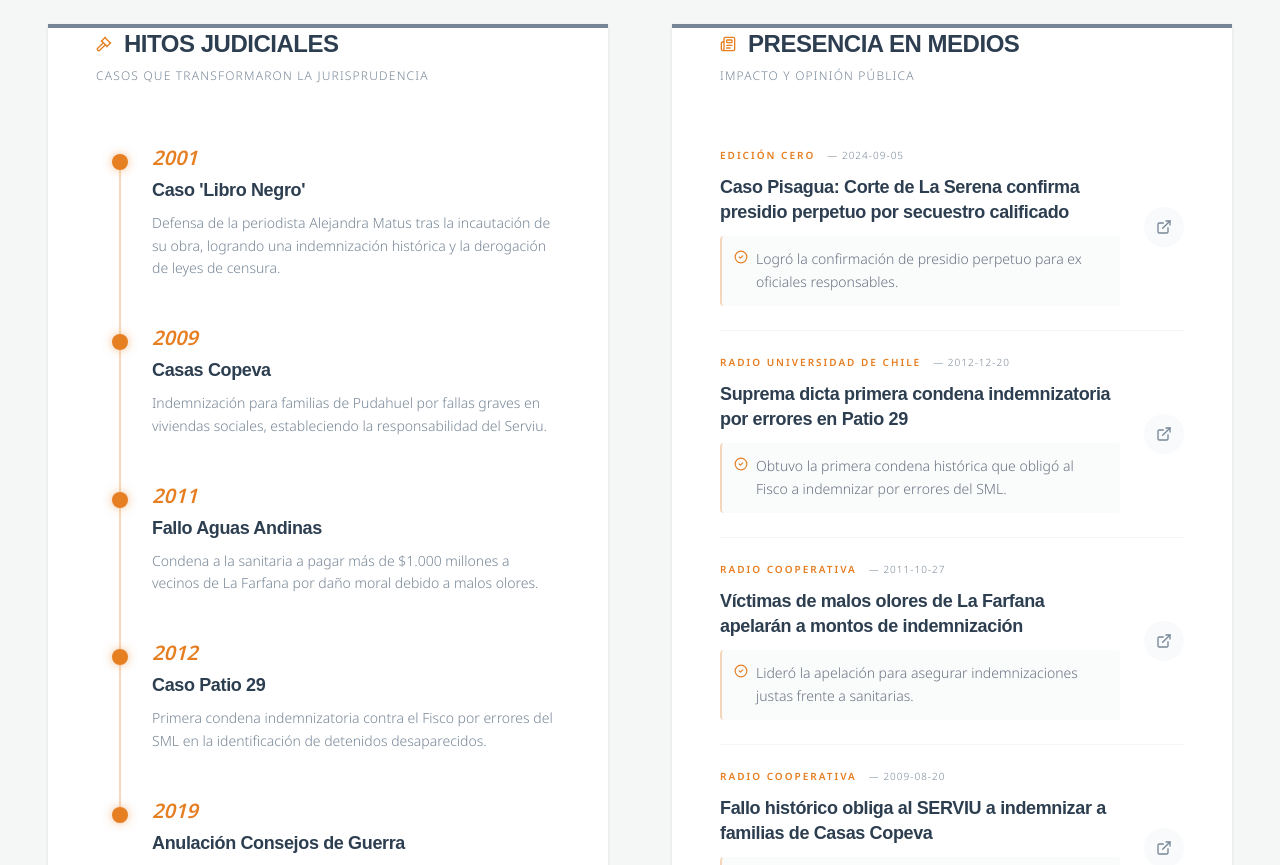
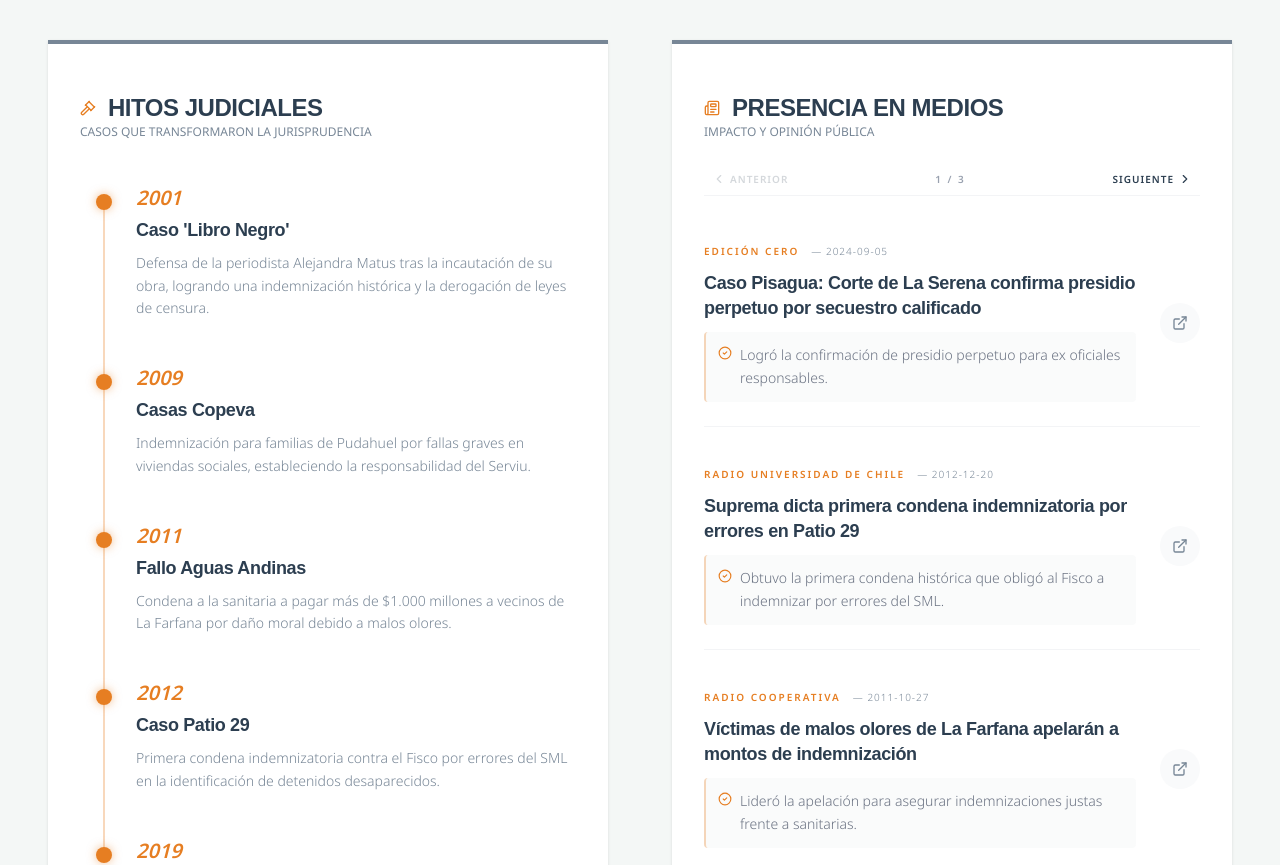
Before and after one commit to lobosgonza/web-adil-brkovic, a React (Vite) app: page /trayectoria in a window 1280 px wide. Shown: the part 1240-2105 px from the top of the page. Built offline with nearby package versions, Linux system fonts and the light colour scheme; a web font is replaced by a local one.

Commit message:
ir al top, mejora controlador prensta, mejora margenes mobile

```diff
--- a/src/components/ContentBox.jsx
+++ b/src/components/ContentBox.jsx
@@ -2,13 +2,13 @@ import React from 'react';
 
 export const ContentBox = ({ title, subtitle, icon: Icon, borderColor = 'border-[#2c3e50]', children }) => {
 	return (
-		<div className={`bg-white px-12 sm:shadow-sm sm:border-t-4 ${borderColor} h-full`}>
-			<div className='mb-10'>
-				<div className='flex items-center gap-3 mb-2'>
+		<div className={`md:my-8 bg-white py-12 px-8 sm:shadow-sm sm:border-t-4 ${borderColor} h-full`}>
+			<div className='mb-6'>
+				<div className='flex items-center gap-3 '>
 					{Icon && <Icon size={16} className='text-[#e67e22]' />}
-					<h2 className='text-2xl font-display font-semibold text-[#2c3e50] uppercase tracking-tighter'>{title}</h2>
+					<h2 className='text-2xl  uppercase '>{title}</h2>
 				</div>
-				{subtitle && <p className='text-[#778696] text-xs uppercase tracking-widest font-light'>{subtitle}</p>}
+				{subtitle && <p className='text-[#778696] text-xs uppercase '>{subtitle}</p>}
 			</div>
 
 			<div className='divide-y divide-gray-100'>{children}</div>
--- a/src/components/ImageText.jsx
+++ b/src/components/ImageText.jsx
@@ -46,7 +46,7 @@ export const ImageText = ({
 
 				<div className='space-y-4'>
 					{paragraphs.map((p, index) => (
-						<p key={index} className='text-[#546e7a] font-light text-base md:text-lg leading-relaxed'>
+						<p key={index} className='text-justify text-[#546e7a] font-light text-base md:text-lg leading-relaxed'>
 							{p}
 						</p>
 					))}
--- a/src/components/PressSection.jsx
+++ b/src/components/PressSection.jsx
@@ -1,15 +1,26 @@
+import React from 'react';
 import { PressItem } from './PressItem';
 import { Newspaper } from 'lucide-react';
 import { ContentBox } from './ContentBox';
 
-export const PressSection = ({ title = 'Presencia en Medios', subtitle = 'Impacto y Opinión Pública', noticiasFiltradas }) => {
+export const PressSection = ({
+	title = 'Presencia en Medios',
+	subtitle = 'Impacto y Opinión Pública',
+	noticiasFiltradas,
+	renderPagination, // <-- Nueva prop
+}) => {
 	if (!noticiasFiltradas || noticiasFiltradas.length === 0) return null;
 
 	return (
 		<ContentBox title={title} subtitle={subtitle} icon={Newspaper} borderColor='border-[#778696]'>
-			{noticiasFiltradas.map((noticia) => (
-				<PressItem key={noticia.id} noticia={noticia} />
-			))}
+			{/* Renderizamos los botones aquí, dentro de la caja */}
+			{renderPagination && <div className='mb-6'>{renderPagination}</div>}
+
+			<div className='flex flex-col gap-4'>
+				{noticiasFiltradas.map((noticia) => (
+					<PressItem key={noticia.id} noticia={noticia} />
+				))}
+			</div>
 		</ContentBox>
 	);
 };
--- a/src/components/ServiceCard.jsx
+++ b/src/components/ServiceCard.jsx
@@ -13,7 +13,7 @@ export const ServiceCard = ({ title, description, link, image, imageAlt }) => (
 			<h3 className='text-xl mb-4 uppercase tracking-tight !text-[#2c3e50] font-semibold'>{title}</h3>
 
 			{/* Forzamos un gris legible para la descripción */}
-			<p className='!text-slate-600 text-sm font-light leading-relaxed mb-8 flex-grow'>{description}</p>
+			<p className='md:text-justify !text-slate-600 text-sm font-light leading-relaxed mb-8 flex-grow'>{description}</p>
 
 			{/* Botón estandarizado */}
 			<Link to={link} className='btn-secondary btn-secondary-dark w-full md:w-fit'>
--- a/src/components/Timeline.jsx
+++ b/src/components/Timeline.jsx
@@ -1,7 +1,7 @@
 export const Timeline = ({ items }) => (
 	<div className='relative ml-4'>
 		{items.map((item, index) => (
-			<div key={index} className='relative pl-10 pb-12 last:pb-0 group'>
+			<div key={index} className='relative pl-10 pb-12  group'>
 				{/* LÍNEA CONECTORA: Solo se dibuja si no es el último elemento */}
 				{index !== items.length - 1 && <div className='absolute left-[7px] top-[16px] bottom-[-16px] w-[2px] bg-[#e67e22]/30 z-10'></div>}
 
--- a/src/pages/AreasTrabajoHub.jsx
+++ b/src/pages/AreasTrabajoHub.jsx
@@ -23,7 +23,7 @@ const ServiciosHub = () => {
 			{/* 1. HERO OSCURO INSTITUCIONAL */}
 			<HeroSecondary title='ÁREAS DE ESPECIALIZACIÓN' subtitle='SOLUCIONES JURÍDICAS DE ALTA COMPLEJIDAD' />
 
-			<section className='py-24 sm:px-12 max-w-7xl mx-auto'>
+			<section className='py-24 px-8 max-w-7xl mx-auto'>
 				{/* Introducción de la página */}
 				<div className='mb-20 max-w-3xl'>
 					<h2 className='text-3xl md:text-4xl font-display font-semibold text-[#2c3e50] uppercase tracking-tighter mb-6'>Experiencia técnica al servicio de la justicia</h2>
--- a/src/pages/Home.jsx
+++ b/src/pages/Home.jsx
@@ -39,7 +39,7 @@ const Home = () => {
 			<HeroHome />
 
 			{/* LÁMINA 2: GRILLA DE SERVICIOS (Cards) */}
-			<section id='areas' className='px-12 py-24 section-dark'>
+			<section id='areas' className='px-8 sm:px-0 py-24 section-dark'>
 				<div className=' mx-auto max-w-7xl'>
 					<div className='mb-20 text-center'>
 						<h2 className='text-4xl font-semibold uppercase tracking-widest'>Áreas de Trabajo</h2>
@@ -99,7 +99,7 @@ const Home = () => {
 
 			{/* LÁMINA 3: TEASER DE TRAYECTORIA */}
 
-			<div className='px-12 container mx-auto max-w-7xl'>
+			<div className='px-0 md:px-8 container mx-auto max-w-7xl'>
 				<ImageText
 					title='Trayectoria Profesional'
 					subtitle='Sobre Adil Brkovic'
--- a/src/pages/Trayectoria.jsx
+++ b/src/pages/Trayectoria.jsx
@@ -1,11 +1,11 @@
-import { useEffect } from 'react';
+import { useEffect, useState } from 'react';
 import { HeroSecondary } from '../components/HeroSecondary';
 import { Timeline } from '../components/Timeline';
 import { PressSection } from '../components/PressSection';
 import { ImageText } from '../components/ImageText';
 import { noticias } from '../data/prensa';
 import CTASection from '../components/CTASection';
-import { Gavel } from 'lucide-react';
+import { Gavel, ChevronLeft, ChevronRight } from 'lucide-react';
 import { ContentBox } from '../components/ContentBox'; // Asegúrate de haber creado este archivo
 
 const Trayectoria = () => {
@@ -13,6 +13,12 @@ const Trayectoria = () => {
 		document.title = 'Trayectoria | Adil Brkovic';
 		window.scrollTo(0, 0);
 	}, []);
+
+	const [currentPage, setCurrentPage] = useState(1);
+	const itemsPerPage = typeof window !== 'undefined' && window.innerWidth < 768 ? 1 : 3;
+
+	const totalPages = Math.ceil(noticias.length / itemsPerPage);
+	const currentNoticias = noticias.slice((currentPage - 1) * itemsPerPage, currentPage * itemsPerPage);
 
 	const hitos = [
 		{
@@ -47,7 +53,7 @@ const Trayectoria = () => {
 			{/* HERO UNIFICADO */}
 			<HeroSecondary title='TRAYECTORIA PROFESIONAL' subtitle='MÁS DE 30 AÑOS DE COMPROMISO CON LA JUSTICIA' />
 
-			<section className='sm:px-12 py-12 max-w-7xl mx-auto'>
+			<section className='sm:px-12 md:py-8 max-w-7xl mx-auto'>
 				{/* SECCIÓN 1: BIOGRAFÍA PRINCIPAL */}
 
 				<ImageText
@@ -62,24 +68,50 @@ Especialista en litigios indemnizatorios, su práctica combina el rigor técnico
 					image='https://images.unsplash.com/photo-1497366216548-37526070297c?q=80&w=1200&auto=format&fit=crop'
 					imageAlt='Adil Brkovic Almonte - Abogado Litigante'
 					imageSide='left'
-					buttonType='primary' // <--- AQUÍ ELIGES EL ESTILO
+					buttonType='primary'
 					buttonVariant='dark'
 				/>
 
-				{/* SECCIÓN 2: EVIDENCIA JURÍDICA (ESTANDARIZADA) */}
-				<section className=' my-16 max-w-7xl mx-auto'>
-					<div className='grid md:grid-cols-2 gap-12 lg:gap-16 items-stretch'>
-						{/* COLUMNA DERECHA: HITOS (Usando el nuevo ContentBox) */}
-						<div className='flex flex-col h-full'>
+				{/* SECCIÓN 2: LINEA DE TIEMPO EVIDENCIA JURÍDICA */}
+				<section className='md:my-16 max-w-7xl mx-auto' id='prensa-busqueda'>
+					<div className='grid md:grid-cols-2  md:gap-16 items-start'>
+						{/* COLUMNA: HITOS JUDICIALES */}
+						<div className='flex flex-col'>
 							<ContentBox title='Hitos Judiciales' subtitle='Casos que transformaron la jurisprudencia' icon={Gavel} borderColor='border-[#778696]'>
 								<div className='pt-6'>
 									<Timeline items={hitos} />
 								</div>
 							</ContentBox>
 						</div>
-						{/* COLUMNA IZQUIERDA: PRENSA (Ya usa ContentBox internamente) */}
-						<div className='flex flex-col h-full'>
-							<PressSection noticiasFiltradas={noticias} />
+
+						{/* COLUMNA: PRENSA */}
+						<div className='flex flex-col'>
+							<PressSection
+								noticiasFiltradas={currentNoticias}
+								renderPagination={
+									totalPages > 1 && (
+										<div className='flex justify-between p-2 '>
+											<button
+												onClick={() => setCurrentPage((prev) => Math.max(prev - 1, 1))}
+												disabled={currentPage === 1}
+												className='flex items-center gap-1 text-[10px] font-bold uppercase tracking-widest disabled:opacity-20 hover:text-[#e67e22] transition-colors'>
+												<ChevronLeft size={14} /> Anterior
+											</button>
+
+											<span className='text-[10px] font-bold text-gray-400 uppercase tracking-[0.2em]'>
+												{currentPage} / {totalPages}
+											</span>
+
+											<button
+												onClick={() => setCurrentPage((prev) => Math.min(prev + 1, totalPages))}
+												disabled={currentPage === totalPages}
+												className='flex items-center gap-1 text-[10px] font-bold uppercase tracking-widest disabled:opacity-20 hover:text-[#e67e22] transition-colors'>
+												Siguiente <ChevronRight size={14} />
+											</button>
+										</div>
+									)
+								}
+							/>
 						</div>
 					</div>
 				</section>
```
Also changed, not shown: src/components/Footer.jsx (+21 -10 lines), src/components/WhatsAppCTA.jsx (+20 -16 lines), src/pages/ServicioTemplate.jsx (+2 -8 lines).
